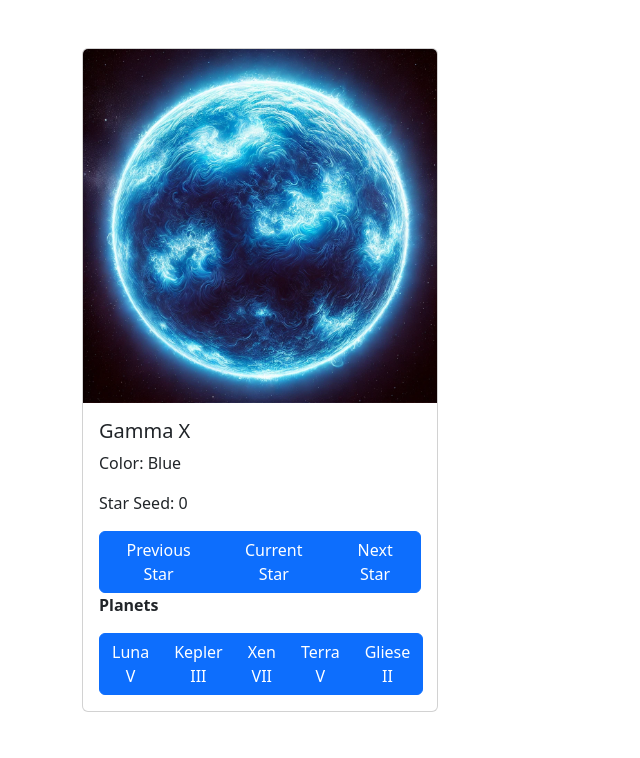
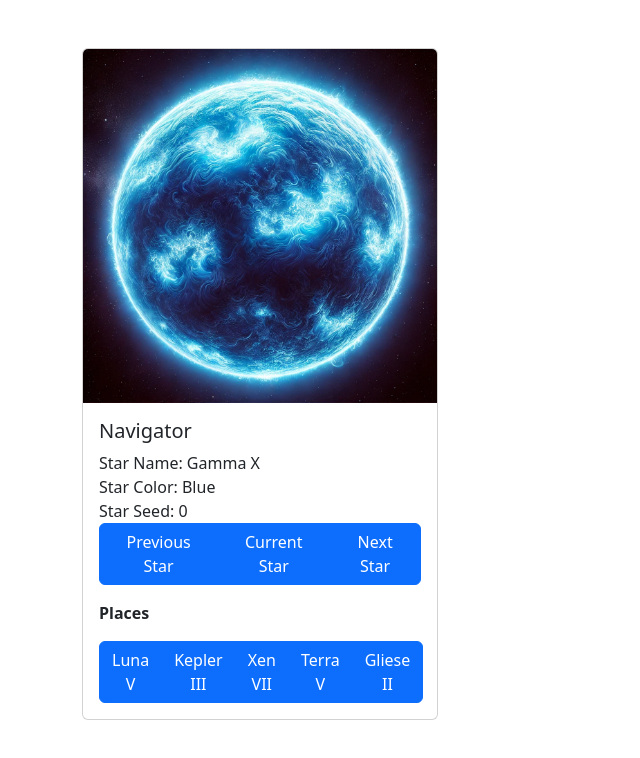
Before and after one commit to zachdyer/galaxysim, a plain HTML site: page index.html in a window 1280 px wide. Shown: the whole page, without its empty margins (0-640 px from the left). Drawn offline with nearby package versions, Linux system fonts and the light colour scheme.

Commit message:
added the navigator

```diff
--- a/index.html
+++ b/index.html
@@ -14,18 +14,17 @@
     <div class="col-md-4">
       <div class="card">
         <!-- Planet Image -->
-        <img id="star-image" src="img/stars/blue-star.webp" class="card-img-top" alt="Planet Image">
+        <img id="navigator-image" src="img/stars/blue-star.webp" class="card-img-top" alt="Planet Image">
         <div class="card-body">
-          <h5 id="star-name" class="card-title">Loading Planet</h5>
-          <p id="star-color" class="card-text">Loading Color...</p>
-          <p id="star-seed" class="card-text">Loading ID...</p>
+          <h5 class="card-title">Navigator</h5>
+          <div id="card-data"></div>
           <div class="star-buttons btn-group">
             <button id="previous-star" type="button" class="btn btn-primary">Previous Star</button>
             <button id="current-star" type="button" class="btn btn-primary">Current Star</button>
             <button id="next-star" type="button" class="btn btn-primary">Next Star</button>
           </div>
-          <p id="planet-list" class="card-text"><strong>Planets</strong></p>
-          <div class="planet-buttons btn-group"></div>  <!-- Buttons for each planet -->
+          <p class="card-text mt-3"><strong>Places</strong></p>
+          <div class="navigator-controls btn-group"></div>  <!-- Buttons for each planet -->
         </div>
       </div>
     </div>
--- a/js/galaxysim.js
+++ b/js/galaxysim.js
@@ -148,31 +148,39 @@ function generatePlanets(seed) {
     return planets;
 }
 
+function addCardData(data){
+    const entry = document.createElement("div")
+    entry.classList.add("card-text")
+    entry.textContent = data
+    document.getElementById("card-data").appendChild(entry)
+}
+
 function updateStar(seed) {
+    document.getElementById("card-data").innerHTML = ""
     const starData = generateStar(seed);  // Procedurally generate the star based on seed
-    console.log(starData)
     // Update the page with star data
-    document.getElementById("star-image").src = starData.image;
-    document.getElementById("star-name").textContent = starData.name;
-    document.getElementById("star-color").textContent = `Color: ${starData.color}`;
-    document.getElementById("star-seed").textContent = `Star Seed: ${starData.seed}`
+    document.getElementById("navigator-image").src = starData.image;
+    addCardData(`Star Name: ${starData.name}`)
+    addCardData(`Star Color: ${starData.color}`)
+    addCardData(`Star Seed: ${starData.seed}`)
 
     // Update planet list
     // Loop through each planet and add a button for it
-    document.querySelector(".planet-buttons").innerHTML = ""
+    document.querySelector(".navigator-controls").innerHTML = ""
     starData.planets.forEach(planet => {
         const button = document.createElement("button");
         button.classList.add("btn", "btn-primary");  // Bootstrap button styling
         button.textContent = planet.name;
         button.onclick = () => {
+            document.querySelector(".card-data").innerHTML = ""
             // Placeholder action for now
             // Update the page with star data
-            document.getElementById("star-image").src = planet.image;
-            document.getElementById("star-name").textContent = planet.name;
-            document.getElementById("star-color").textContent = `Type: ${planet.type}`;
-            document.getElementById("star-seed").textContent = `Atmosphere: ${planet.atmosphere}`
+            document.getElementById("navigator-image").src = planet.image;
+            addCardData(`Planet Name: ${planet.name}`)
+            addCardData(`Planet Type: ${planet.type}`)
+            addCardData(`Planet Atmosphere: ${planet.atmosphere}`)
         };
-        document.querySelector(".planet-buttons").appendChild(button);
+        document.querySelector(".navigator-controls").appendChild(button);
     });
 }
 
```
